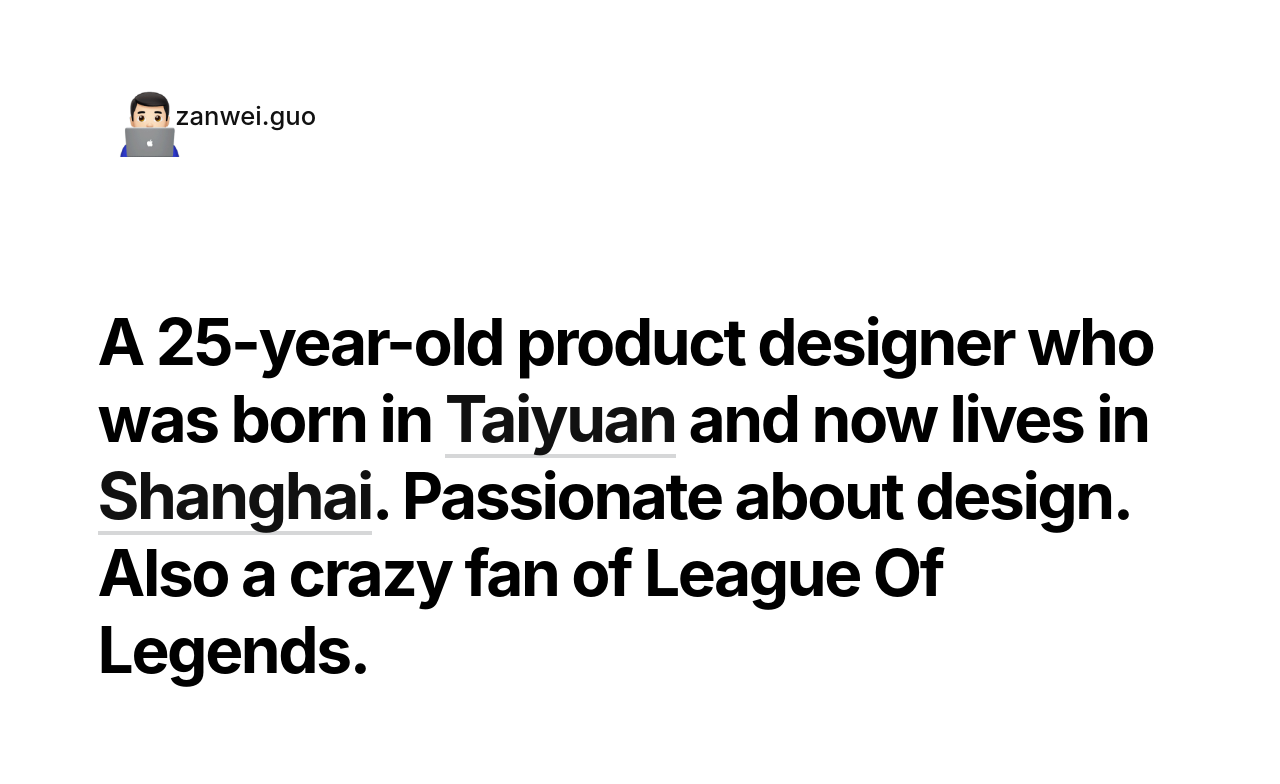
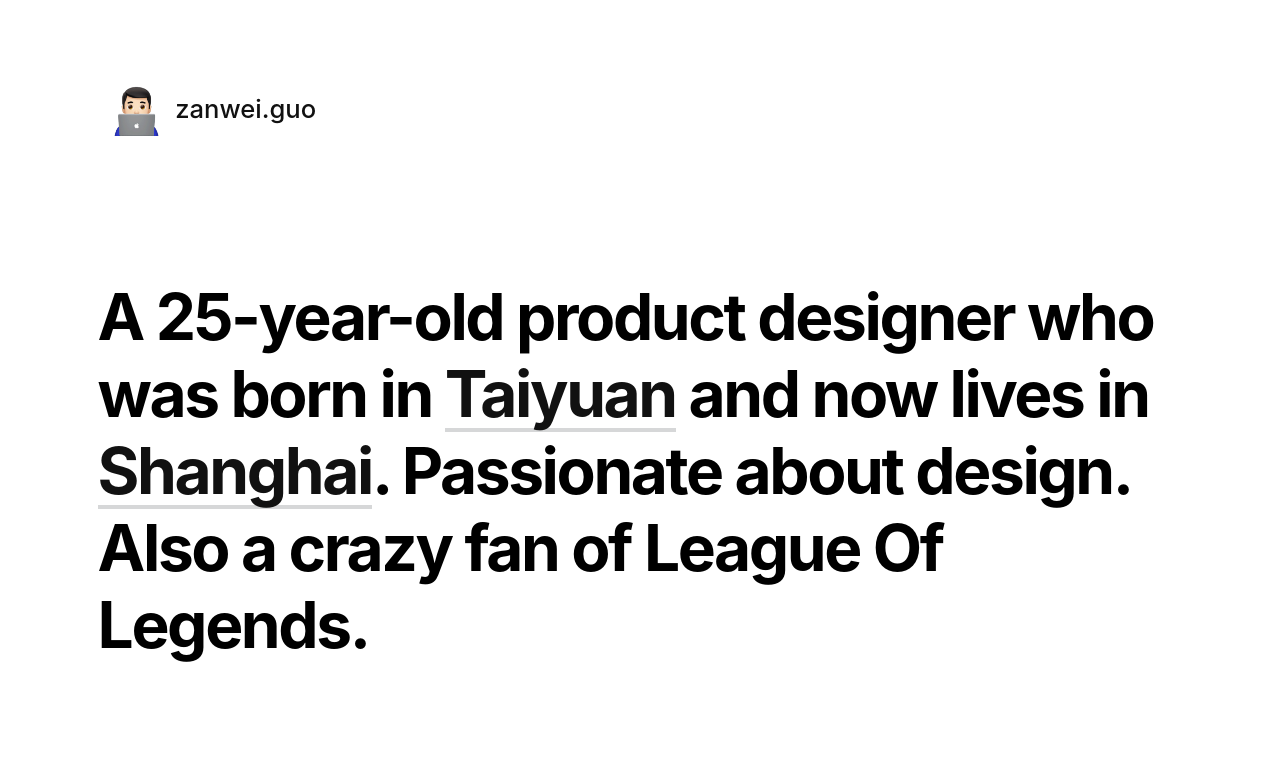
Before and after one commit to zanwei/zanwei.guo, a plain HTML site: page index.html in a window 1280 px wide. Shown: the top 784 px of the page. Drawn offline with Linux system fonts and the light colour scheme.

Commit message:
Update index.css

```diff
--- a/index.css
+++ b/index.css
@@ -85,8 +85,8 @@
         font-size: 2vw;
     }
         .gif {
-        width: 8vw;
-        height: 8vw;
+        width: 6vw;
+        height: 6vw;
     }
 
 }
```
